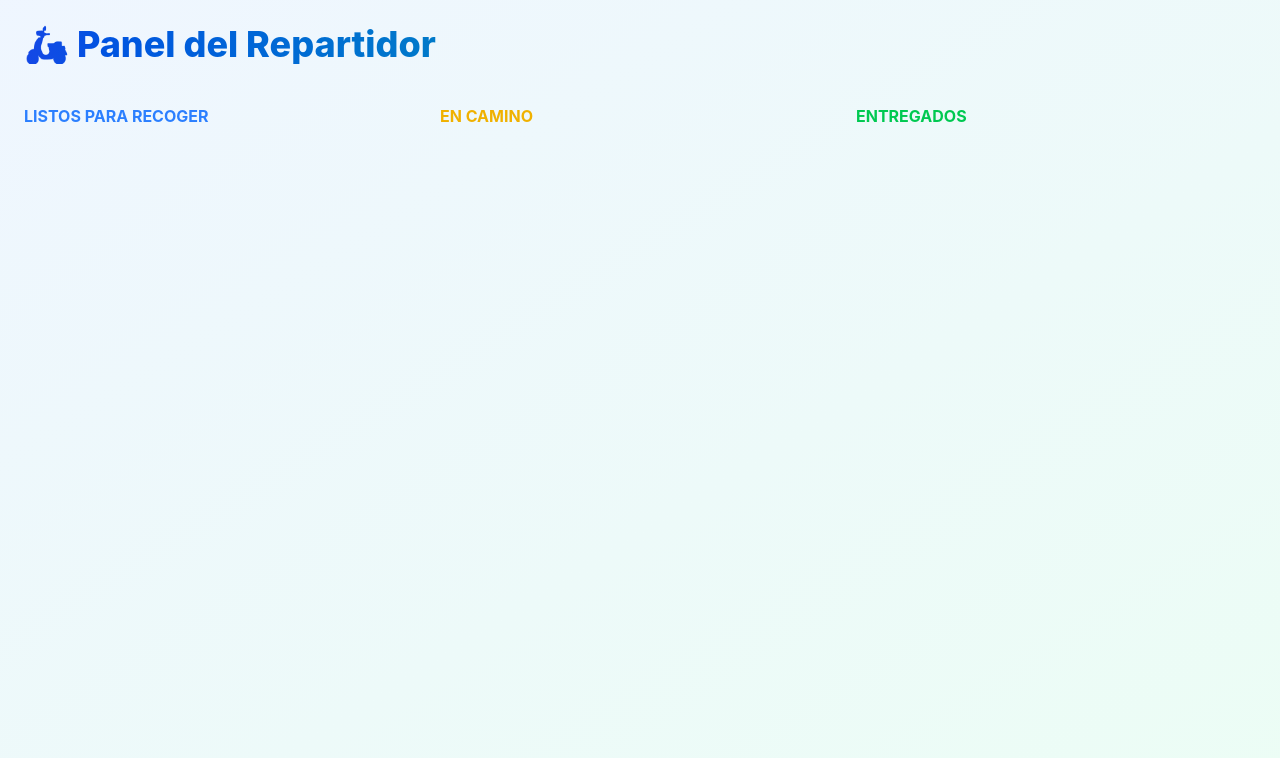
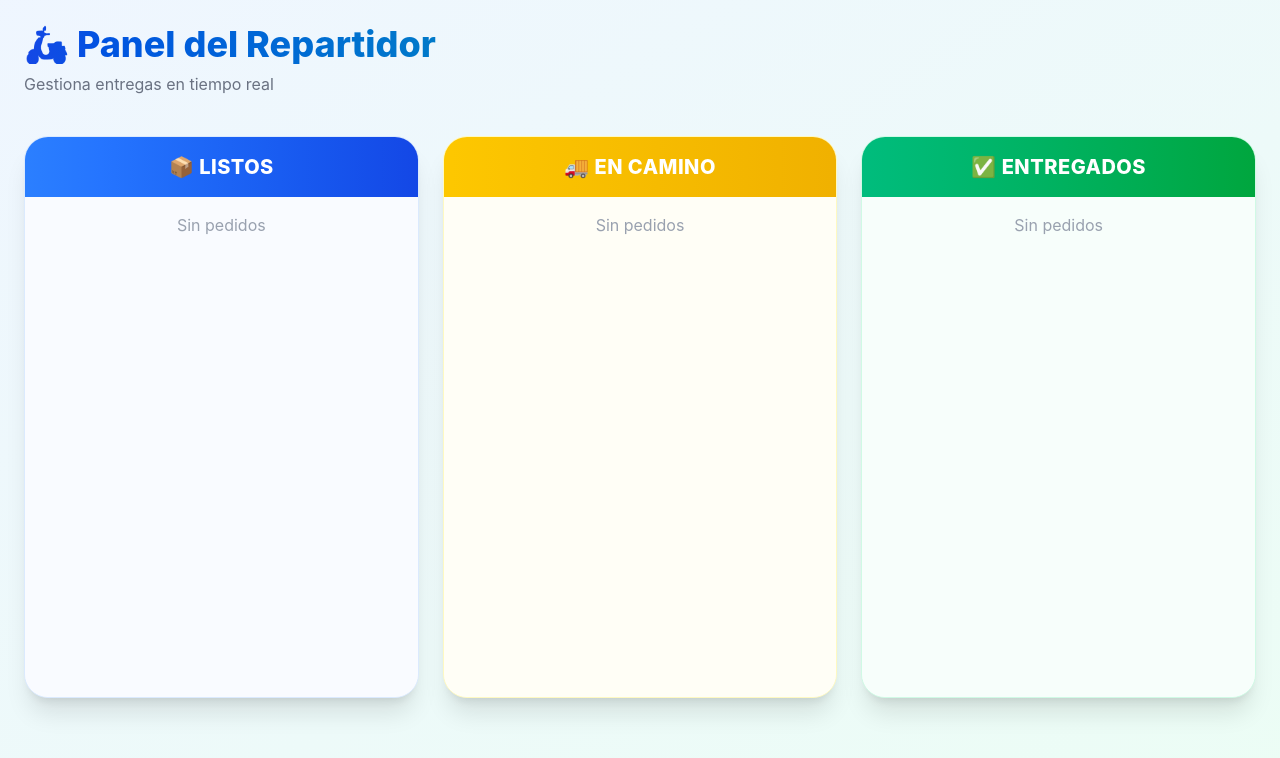
Before and after one commit to AleysaPc/FrontEnd_Sistema_Pedidos, a React app: page /repartidor/pedido/1 in a window 1280 px wide. Shown: the top 758 px of the page. Built offline with nearby package versions, Linux system fonts and the light colour scheme; no server answers; the HTML template or start-up script is replaced by a standard one.

Commit message:
Actualización Refresh

```diff
--- a/src/pages/OrderDetailRestaurant.jsx
+++ b/src/pages/OrderDetailRestaurant.jsx
@@ -2,32 +2,44 @@ import { useOrders } from "../hooks/useEntities";
 import { OrdersApi } from "../api/order";
 
 function OrderDetailRestaurant() {
-  const { data: orders, isLoading } = useOrders({
-    refetchInterval: 3000, // 🔥 polling cada 3 segundos
+  const {
+    data: orders,
+    isLoading,
+    refetch,
+  } = useOrders({
+    refetchInterval: 3000,
     refetchIntervalInBackground: true,
   });
 
+  // 🔥 ACTUALIZA Y REFRESCA AUTOMÁTICAMENTE
   const cambiarEstado = async (id, estado) => {
-    await OrdersApi.update(id, { estado });
+    try {
+      await OrdersApi.update(id, { estado });
+
+      // Refresca inmediatamente
+      await refetch();
+    } catch (error) {
+      console.error("Error actualizando pedido:", error);
+    }
   };
 
   if (isLoading) return <p>Cargando...</p>;
 
+  // 🔥 FUNCIÓN PARA RENDERIZAR CADA CARD
   const renderPedido = (order) => (
-    <div className="bg-white border shadow p-3 rounded mb-3">
+    <div key={order.id} className="bg-white border shadow p-3 rounded mb-3">
       <p className="font-bold">#{order.numero_orden}</p>
+
       <p>Total: Bs {order.total}</p>
 
-      <p className="text-sm text-gray-600">
-        Cliente: {order.cliente}
-      </p>
+      <p className="text-sm text-gray-600">Cliente: {order.cliente}</p>
 
       {/* BOTONES DINÁMICOS */}
       <div className="flex flex-col gap-1 mt-2">
         {order.estado === "PENDIENTE" && (
           <button
             onClick={() => cambiarEstado(order.id, "ACEPTADO")}
-            className="bg-blue-500 text-white px-2 py-1 rounded"
+            className="bg-blue-500 text-white px-2 py-1 rounded hover:bg-blue-600 transition"
           >
             Aceptar
           </button>
@@ -36,7 +48,7 @@ function OrderDetailRestaurant() {
         {order.estado === "ACEPTADO" && (
           <button
             onClick={() => cambiarEstado(order.id, "PREPARANDO")}
-            className="bg-yellow-500 text-white px-2 py-1 rounded"
+            className="bg-yellow-500 text-white px-2 py-1 rounded hover:bg-yellow-600 transition"
           >
             Preparar
           </button>
@@ -45,7 +57,7 @@ function OrderDetailRestaurant() {
         {order.estado === "PREPARANDO" && (
           <button
             onClick={() => cambiarEstado(order.id, "LISTO")}
-            className="bg-green-500 text-white px-2 py-1 rounded"
+            className="bg-green-500 text-white px-2 py-1 rounded hover:bg-green-600 transition"
           >
             Marcar listo
           </button>
@@ -54,10 +66,14 @@ function OrderDetailRestaurant() {
     </div>
   );
 
-  const pendientes = orders?.filter((o) => o.estado === "PENDIENTE");
-  const aceptados = orders?.filter((o) => o.estado === "ACEPTADO");
-  const preparando = orders?.filter((o) => o.estado === "PREPARANDO");
-  const listos = orders?.filter((o) => o.estado === "LISTO");
+  // 🔥 FILTROS
+  const pendientes = orders?.filter((o) => o.estado === "PENDIENTE") || [];
+
+  const aceptados = orders?.filter((o) => o.estado === "ACEPTADO") || [];
+
+  const preparando = orders?.filter((o) => o.estado === "PREPARANDO") || [];
+
+  const listos = orders?.filter((o) => o.estado === "LISTO") || [];
 
   return (
     <div className="min-h-screen bg-linear-to-br from-blue-50 to-emerald-50 p-6">
@@ -84,7 +100,11 @@ function OrderDetailRestaurant() {
             </div>
 
             <div className="p-4 space-y-4 min-h-[500px] bg-red-50/40">
-              {pendientes?.map(renderPedido)}
+              {pendientes.length > 0 ? (
+                pendientes.map(renderPedido)
+              ) : (
+                <p className="text-center text-gray-400">Sin pedidos</p>
+              )}
             </div>
           </div>
 
@@ -97,7 +117,11 @@ function OrderDetailRestaurant() {
             </div>
 
             <div className="p-4 space-y-4 min-h-[500px] bg-blue-50/40">
-              {aceptados?.map(renderPedido)}
+              {aceptados.length > 0 ? (
+                aceptados.map(renderPedido)
+              ) : (
+                <p className="text-center text-gray-400">Sin pedidos</p>
+              )}
             </div>
           </div>
 
@@ -110,7 +134,11 @@ function OrderDetailRestaurant() {
             </div>
 
             <div className="p-4 space-y-4 min-h-[500px] bg-yellow-50/40">
-              {preparando?.map(renderPedido)}
+              {preparando.length > 0 ? (
+                preparando.map(renderPedido)
+              ) : (
+                <p className="text-center text-gray-400">Sin pedidos</p>
+              )}
             </div>
           </div>
 
@@ -123,7 +151,11 @@ function OrderDetailRestaurant() {
             </div>
 
             <div className="p-4 space-y-4 min-h-[500px] bg-emerald-50/40">
-              {listos?.map(renderPedido)}
+              {listos.length > 0 ? (
+                listos.map(renderPedido)
+              ) : (
+                <p className="text-center text-gray-400">Sin pedidos</p>
+              )}
             </div>
           </div>
         </div>
--- a/src/pages/RepartidorOrderDetail.jsx
+++ b/src/pages/RepartidorOrderDetail.jsx
@@ -2,30 +2,44 @@ import { useOrders } from "../hooks/useEntities";
 import { OrdersApi } from "../api/order";
 
 function RepartidorOrderDetail() {
-  const { data: orders, isLoading } = useOrders({
-    refetchInterval: 3000, // 🔥 polling
+  const {
+    data: orders,
+    isLoading,
+    refetch,
+  } = useOrders({
+    refetchInterval: 3000,
+    refetchIntervalInBackground: true,
   });
 
+  // 🔥 ACTUALIZA Y REFRESCA INMEDIATAMENTE
   const cambiarEstado = async (id, estado) => {
+    try {
       await OrdersApi.update(id, { estado });
+
+      // Refresca instantáneamente
+      await refetch();
+    } catch (error) {
+      console.error("Error actualizando pedido:", error);
+    }
   };
 
   if (isLoading) return <p>Cargando...</p>;
 
+  // 🔥 CARD PEDIDO
   const renderPedido = (order) => (
-    <div className="bg-white border shadow p-3 rounded mb-3">
+    <div key={order.id} className="bg-white border shadow p-3 rounded mb-3">
       <p className="font-bold">#{order.numero_orden}</p>
+
       <p>Total: Bs {order.total}</p>
 
-      <p className="text-sm text-gray-600">
-        Cliente: {order.cliente}
-      </p>
+      <p className="text-sm text-gray-600">Cliente: {order.cliente}</p>
 
+      {/* BOTONES DINÁMICOS */}
       <div className="flex flex-col gap-1 mt-2">
         {order.estado === "LISTO" && (
           <button
             onClick={() => cambiarEstado(order.id, "EN_CAMINO")}
-            className="bg-blue-500 text-white px-2 py-1 rounded"
+            className="bg-blue-500 text-white px-2 py-1 rounded hover:bg-blue-600 transition"
           >
             Tomar pedido
           </button>
@@ -34,7 +48,7 @@ function RepartidorOrderDetail() {
         {order.estado === "EN_CAMINO" && (
           <button
             onClick={() => cambiarEstado(order.id, "ENTREGADO")}
-            className="bg-green-600 text-white px-2 py-1 rounded"
+            className="bg-green-600 text-white px-2 py-1 rounded hover:bg-green-700 transition"
           >
             Marcar entregado
           </button>
@@ -43,44 +57,78 @@ function RepartidorOrderDetail() {
     </div>
   );
 
-  const disponibles = orders?.filter((o) => o.estado === "LISTO");
-  const enCamino = orders?.filter((o) => o.estado === "EN_CAMINO");
-  const entregados = orders?.filter((o) => o.estado === "ENTREGADO");
+  // 🔥 FILTROS
+  const disponibles = orders?.filter((o) => o.estado === "LISTO") || [];
+
+  const enCamino = orders?.filter((o) => o.estado === "EN_CAMINO") || [];
+
+  const entregados = orders?.filter((o) => o.estado === "ENTREGADO") || [];
 
   return (
     <div className="min-h-screen bg-linear-to-br from-blue-50 to-emerald-50 p-6">
       <div className="max-w-7xl mx-auto">
-
         {/* HEADER */}
         <div className="mb-10">
           <h1 className="text-4xl font-extrabold bg-linear-to-r from-blue-700 to-emerald-500 bg-clip-text text-transparent">
             🛵 Panel del Repartidor
           </h1>
+
+          <p className="text-gray-500 mt-2">Gestiona entregas en tiempo real</p>
         </div>
 
-      <div className="grid grid-cols-3 gap-4">
-        <div>
-          <h2 className="font-bold text-blue-500 mb-2">
-            LISTOS PARA RECOGER
+        {/* COLUMNAS */}
+        <div className="grid grid-cols-1 md:grid-cols-3 gap-6">
+          {/* LISTOS */}
+          <div className="bg-white rounded-3xl shadow-xl border border-blue-100 overflow-hidden">
+            <div className="bg-linear-to-r from-blue-500 to-blue-700 p-4">
+              <h2 className="font-extrabold text-white text-xl text-center tracking-wide">
+                📦 LISTOS
               </h2>
-          {disponibles?.map(renderPedido)}
             </div>
 
-        <div>
-          <h2 className="font-bold text-yellow-500 mb-2">
-            EN CAMINO
-          </h2>
-          {enCamino?.map(renderPedido)}
-        </div>
-
-        <div>
-          <h2 className="font-bold text-green-500 mb-2">
-            ENTREGADOS
-          </h2>
-          {entregados?.map(renderPedido)}
+            <div className="p-4 space-y-4 min-h-[500px] bg-blue-50/40">
+              {disponibles.length > 0 ? (
+                disponibles.map(renderPedido)
+              ) : (
+                <p className="text-center text-gray-400">Sin pedidos</p>
+              )}
             </div>
           </div>
 
+          {/* EN CAMINO */}
+          <div className="bg-white rounded-3xl shadow-xl border border-yellow-100 overflow-hidden">
+            <div className="bg-linear-to-r from-yellow-400 to-yellow-500 p-4">
+              <h2 className="font-extrabold text-white text-xl text-center tracking-wide">
+                🚚 EN CAMINO
+              </h2>
+            </div>
+
+            <div className="p-4 space-y-4 min-h-[500px] bg-yellow-50/40">
+              {enCamino.length > 0 ? (
+                enCamino.map(renderPedido)
+              ) : (
+                <p className="text-center text-gray-400">Sin pedidos</p>
+              )}
+            </div>
+          </div>
+
+          {/* ENTREGADOS */}
+          <div className="bg-white rounded-3xl shadow-xl border border-emerald-100 overflow-hidden">
+            <div className="bg-linear-to-r from-emerald-500 to-green-600 p-4">
+              <h2 className="font-extrabold text-white text-xl text-center tracking-wide">
+                ✅ ENTREGADOS
+              </h2>
+            </div>
+
+            <div className="p-4 space-y-4 min-h-[500px] bg-emerald-50/40">
+              {entregados.length > 0 ? (
+                entregados.map(renderPedido)
+              ) : (
+                <p className="text-center text-gray-400">Sin pedidos</p>
+              )}
+            </div>
+          </div>
+        </div>
       </div>
     </div>
   );
```
Lines whose indentation alone changed are shown as unchanged.
